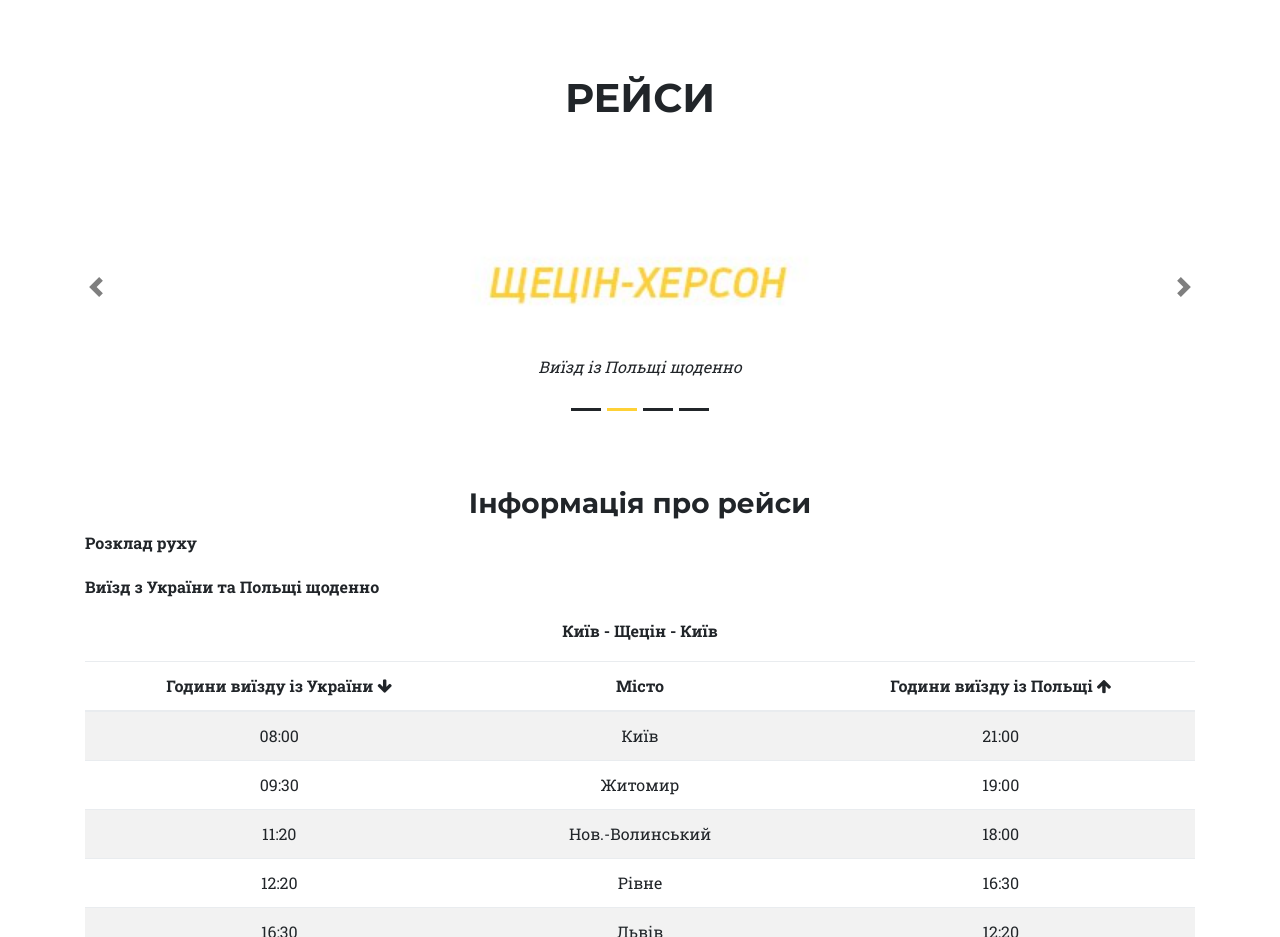
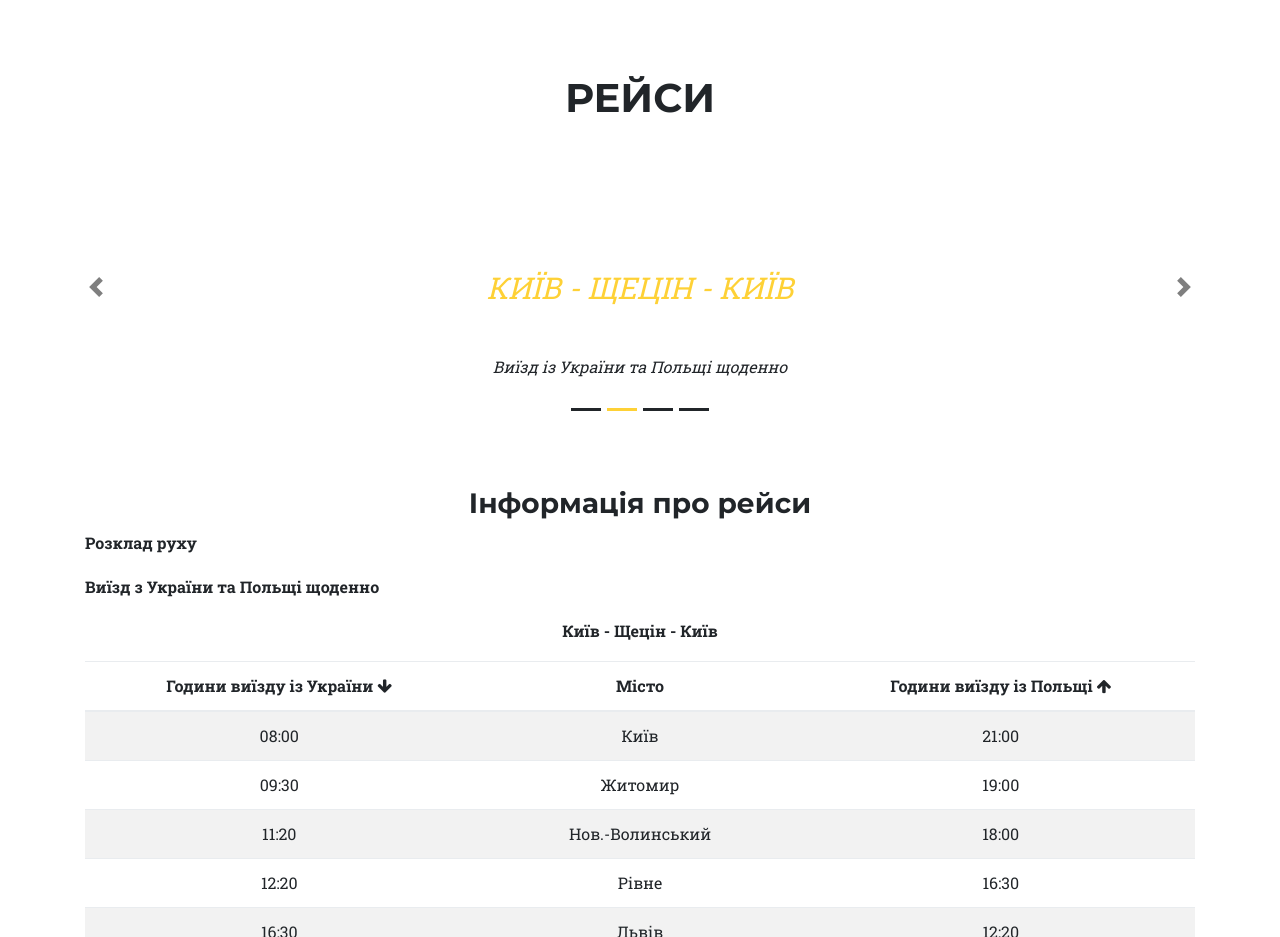
Before and after one commit to OrestIL/OrestIL.github.io, a plain HTML site: page index.html in a window 1280 px wide. Shown: the part 860-1797 px from the top of the page. Drawn offline with Linux system fonts and the light colour scheme; a web font is replaced by a local one.

Commit message:
Replace slider images with text blocks. Change main image format to improve SEO.

```diff
--- a/css/agency.css
+++ b/css/agency.css
@@ -136,7 +136,7 @@ body {
 header.masthead {
   text-align: center;
   color: white;
-  background-image: url("../img/main-pic.jpg");
+  background-image: url("../img/main-pic.webp");
   background-repeat: no-repeat;
   background-attachment: scroll;
   background-position: center center;
@@ -641,3 +641,19 @@ ol.carousel-indicators li {
 .justify-center {
   justify-content: center;
 }
+
+.carousel-item.active,
+.carousel-item-next,
+.carousel-item-prev {
+  display: flex!important;
+  align-content: center;
+  align-items: center;
+  justify-content: center;
+}
+
+.carousel-item .route {
+  font-size: 30px;
+  color: #fed136;
+  font-style: italic;
+  text-transform: uppercase;
+}
--- a/index.html
+++ b/index.html
@@ -103,31 +103,39 @@
           <li data-target="#carouselExampleIndicators" data-slide-to="2"></li>
           <li data-target="#carouselExampleIndicators" data-slide-to="3"></li>
         </ol>
-        <div class="carousel-inner" role="listbox">
-          <!-- Slide One - Set the background image for this slide in the line below -->
-          <div class="carousel-item active" style="background-image: url('img/slider3.jpg')">
+        <div class="carousel-inner d-flex align-items-center justify-center" role="listbox">
+          <!-- Slide One -->
+          <div class="carousel-item active text-center align-items-center">
+            <div class="route">Херсон - Щецін - Херсон</div>
             <div class="carousel-caption d-none d-md-block">
-              <p><em>Виїзд із України щоденно</em></p>
-            </div>
-          </div>
-          <!-- Slide Two - Set the background image for this slide in the line below -->
-          <div class="carousel-item" style="background-image: url('img/slider4.jpg')">
-            <div class="carousel-caption d-none d-md-block">
-              <p><em>Виїзд із Польщі щоденно</em></p>
+              <p><em>Виїзд із України та Польщі щоденно</em></p>
             </div>
           </div>
 
-          <div class="carousel-item" style="background-image: url('img/slider1.jpg')">
+          <!-- Slide Two -->
+          <div class="carousel-item text-center align-items-center">
+            <div class="route">Київ - Щецін - Київ</div>
             <div class="carousel-caption d-none d-md-block">
-              <p><em>Виїзд із України щоденно</em></p>
+              <p><em>Виїзд із України та Польщі щоденно</em></p>
             </div>
           </div>
-          <!-- Slide Two - Set the background image for this slide in the line below -->
-          <div class="carousel-item" style="background-image: url('img/slider2.jpg')">
+
+          <!-- Slide Three -->
+          <div class="carousel-item text-center align-items-center">
+            <div class="route">Херсон - Зелена Гура - Херсон</div>
             <div class="carousel-caption d-none d-md-block">
-              <p><em>Виїзд із Польщі щоденно</em></p>
+              <p><em>Виїзд із України та Польщі щоденно</em></p>
             </div>
           </div>
+
+          <!-- Slide Four -->
+          <div class="carousel-item text-center align-items-center">
+            <div class="route">Київ - Зелена Гура - Київ</div>
+            <div class="carousel-caption d-none d-md-block">
+              <p><em>Виїзд із України та Польщі щоденно</em></p>
+            </div>
+          </div>
+
 
         </div>
         <a class="carousel-control-prev" href="#carouselExampleIndicators" role="button" data-slide="prev">
```
Also changed, not shown: css/agency.min.css, img/main-pic.webp (added), img/slider1.jpg (deleted), img/slider2.jpg (deleted), img/slider3.jpg (deleted), img/slider4.jpg (deleted).
